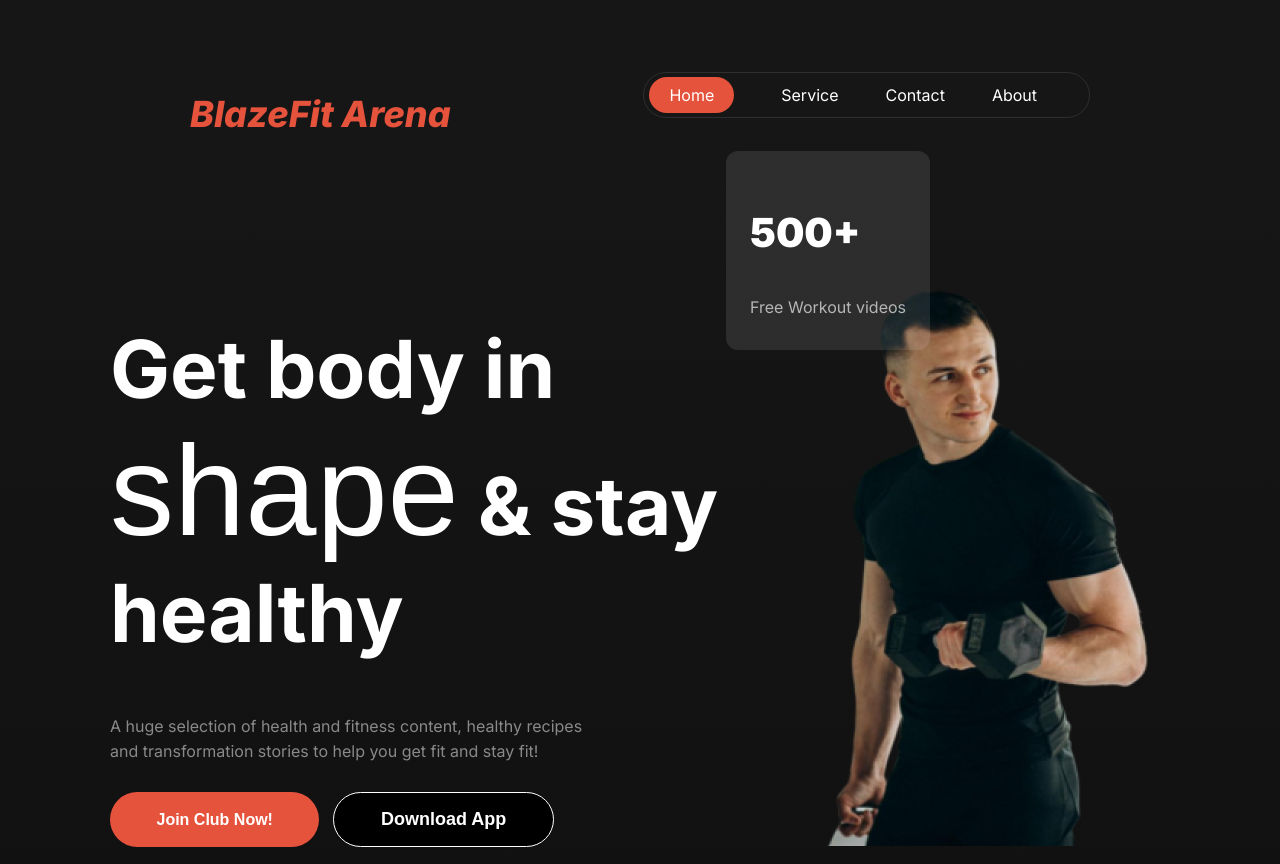
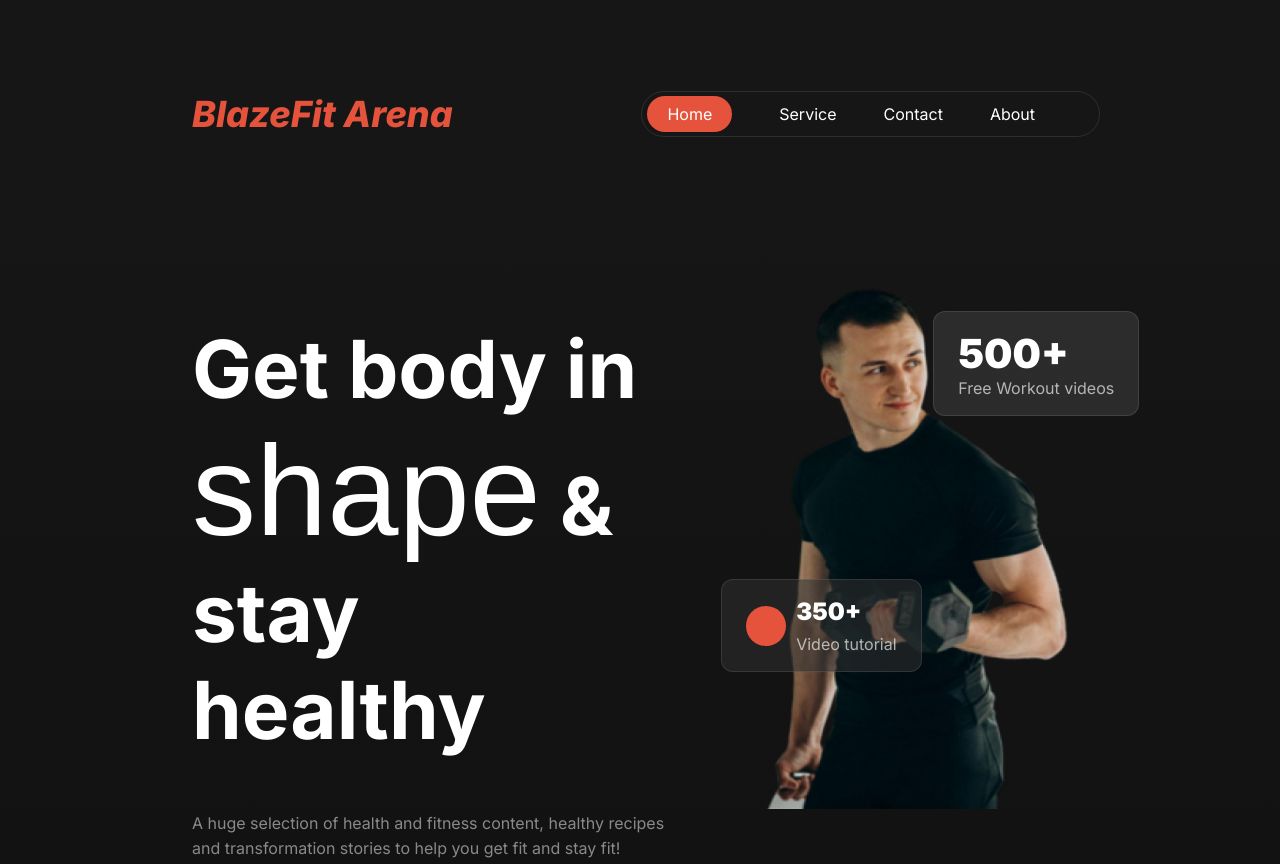
Before and after one commit to salman2090/blazeFit-arena, a plain HTML site: page index.html in a window 1280 px wide. Shown: the top 864 px of the page. Drawn offline with Linux system fonts and the light colour scheme; a web font is replaced by a local one.

Commit message:
header section flaws corrected

```diff
--- a/index.html
+++ b/index.html
@@ -21,7 +21,6 @@
                     <li class="nav-item"><a href="">About</a></li>
                 </ul>
             </div>
-
         </nav>
         <div class="banner d-flex">
             <div class="banner-content">
@@ -34,8 +33,15 @@
             </div>
             <div>
                 <img id="banner-img" src="images/Images 2.png" alt="">
-                <div class="transparent-btn">
-                    <h3 class="vid-count" >500+</h3>
+                <div class="transparent-tutorial-btn d-flex">
+                    <span class="dot"></span>
+                    <div>
+                        <h5 class="vid-count-tutorial" >350+</h5>
+                        <p class="vid-text ">Video tutorial</p>
+                    </div>
+                </div>
+                <div class="transparent-workout-btn">
+                    <h3 class="vid-count-workout" >500+</h3>
                     <p class="vid-text ">Free Workout videos</p>
                 </div>
             </div>
@@ -48,22 +54,22 @@
             <div class="d-flex habits-info">
                 <div class="movement">
                     <img src="images/image 3.png" alt="">
-                    <h4 class="text-white">Movement</h4>
+                    <h3 class="text-white">Movement</h3>
                     <p class="section-description">We believe fitness should be<br>accessible to everyone.</p>
                 </div>
                 <div class="time">
                     <img src="images/image 2.png" alt="">
-                    <h4 class="text-white">Time</h4>
+                    <h3 class="text-white">Time</h3>
                     <p class="section-description">We believe fitness should be<br>accessible to everyone.</p>
                 </div>
                 <div class="practice">
                     <img src="images/image 4.png" alt="">
-                    <h4 class="text-white">Practice</h4>
+                    <h3 class="text-white">Practice</h3>
                     <p class="section-description">We believe fitness should be<br>accessible to everyone.</p>
                 </div>
                 <div class="weight-loss">
                     <img src="images/image 5.png" alt="">
-                    <h4 class="text-white">Weight Loss</h4>
+                    <h3 class="text-white">Weight Loss</h3>
                     <p class="section-description">We believe fitness should be<br>accessible to everyone.</p>
                 </div>
             </div>
--- a/styles/style.css
+++ b/styles/style.css
@@ -57,19 +57,25 @@ main{
 
 /* nav related styles */
 .navbar{
-    justify-content: space-between;
+    justify-content: center;
+    align-items: center;
     padding: 56px 190px 94px;
+    max-width: 70%;
+    margin: 0 auto;
+
 }
 .brand{
     color: #E6533C;
     font-size: 2.25rem;
     font-weight: 800;
+    width: 100%;
 }
 .nav-links{
     border: 1px solid rgba(255, 255, 255, 0.1);
     border-radius: 39px;
     padding: none;
     padding: 12px 5px;
+    width: 100%;
 
 }
 .nav-item{
@@ -93,7 +99,7 @@ main{
     background: linear-gradient(180.00deg,rgba(19, 18, 18, 0.979),rgb(17, 17, 17) 100%);
 }
 .banner{
-    max-width: 1060px;
+    max-width: 70%;
     margin: 0 auto;
     justify-content: space-between;
 }
@@ -109,9 +115,6 @@ main{
     margin-bottom: 28px;
     line-height: 25px;
 }
-#banner-text{
-    font-family: 'Franklin Gothic Medium', 'Arial Narrow', Arial, sans-serif;
-}
 #download-btn{
     color: #FFFFFF;
     background-color: #000000;
@@ -122,21 +125,52 @@ main{
     padding: 16px 46.5px;
     margin-left: 14px;
 }
-.transparent-btn{
+.transparent-tutorial-btn{
+    background-color: rgba(48, 48, 48, 0.54);
+    padding: 17px 24px;
+    color: white;
+    border: 0.5px solid rgba(255, 255, 255, 0.1);
+    border-radius: 12px;
+    position: absolute;
+    bottom: 16%;
+    right: 28%;
+    align-items: center;
+    gap: 10px;
+
+}
+.dot {
+    height: 40px;
+    width: 40px;
+    background-color: #E6533C;
+    border-radius: 50%;
+  }
+.transparent-workout-btn{
     background-color: rgba(255, 255, 255, 0.10);
     padding: 17px 24px;
     color: white;
+    border: 0.5px solid rgba(255, 255, 255, 0.1);
     border-radius: 12px;
     position: absolute;
-    bottom: 450px;
-    right: 350px;
+    bottom: 48%;
+    right: 11%;
 }
-.vid-count{
+.vid-count-tutorial{
+    font-weight: 900;
+    font-size: 1.5rem;
+    margin-block-start: 0;
+    margin-block-end: 0;
+    margin-bottom: 8px;
+}
+.vid-count-workout{
     font-weight: 900;
     font-size: 2.5rem;
+    margin-block-start: 0;
+    margin-block-end: 0;
 }
 .vid-text{
     color: rgba(255, 255, 255, 0.65);
+    margin-block-start: 0;
+    margin-block-end: 0;
 }
 #banner-img{
     width: 100%;
@@ -148,6 +182,8 @@ main{
 
     padding-top: 100px;
     text-align: center;
+    max-width: 70%;
+    margin: 0 auto;
 }
 
 .movement img,.time img,.practice img,.weight-loss img{
```
